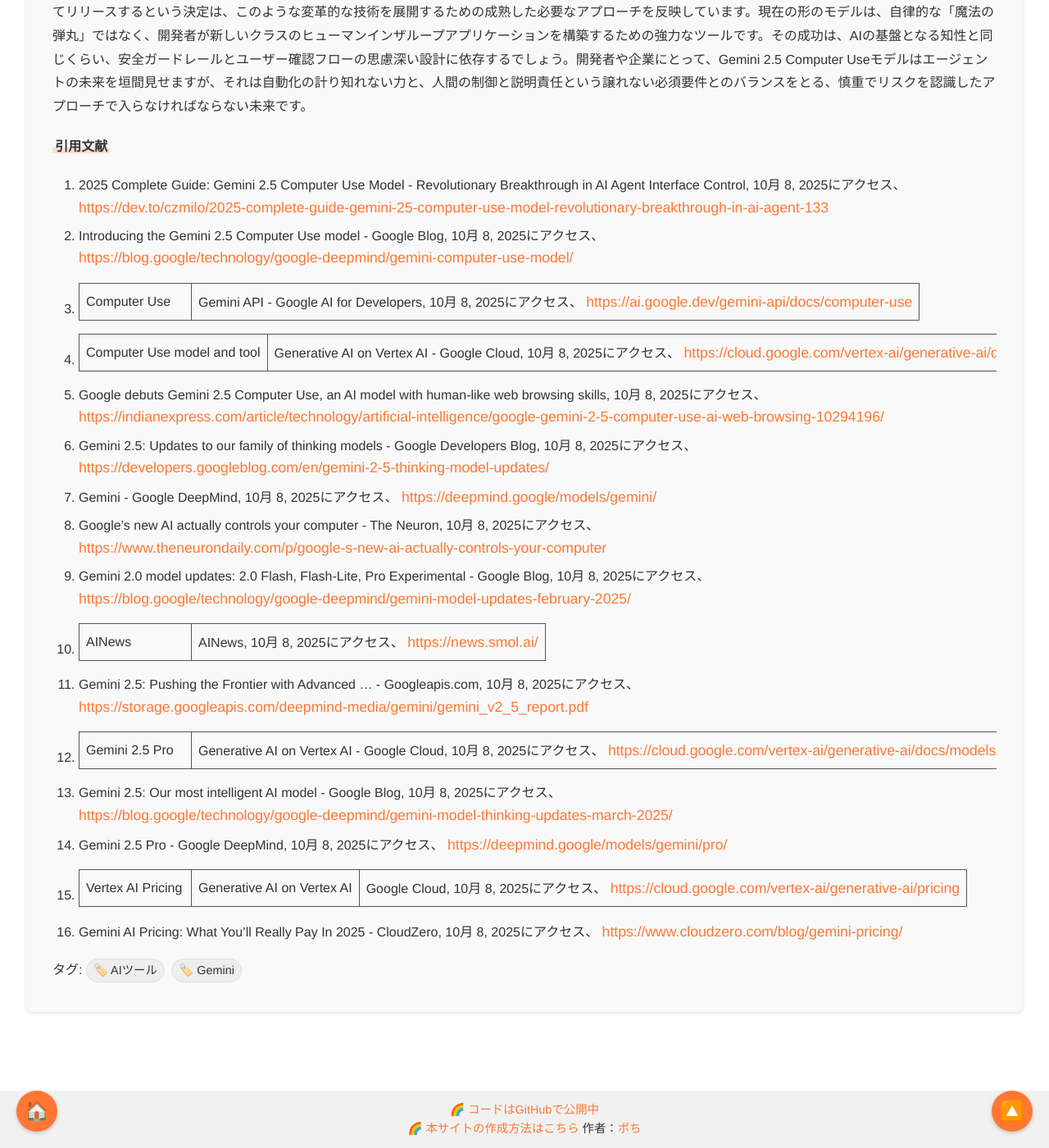
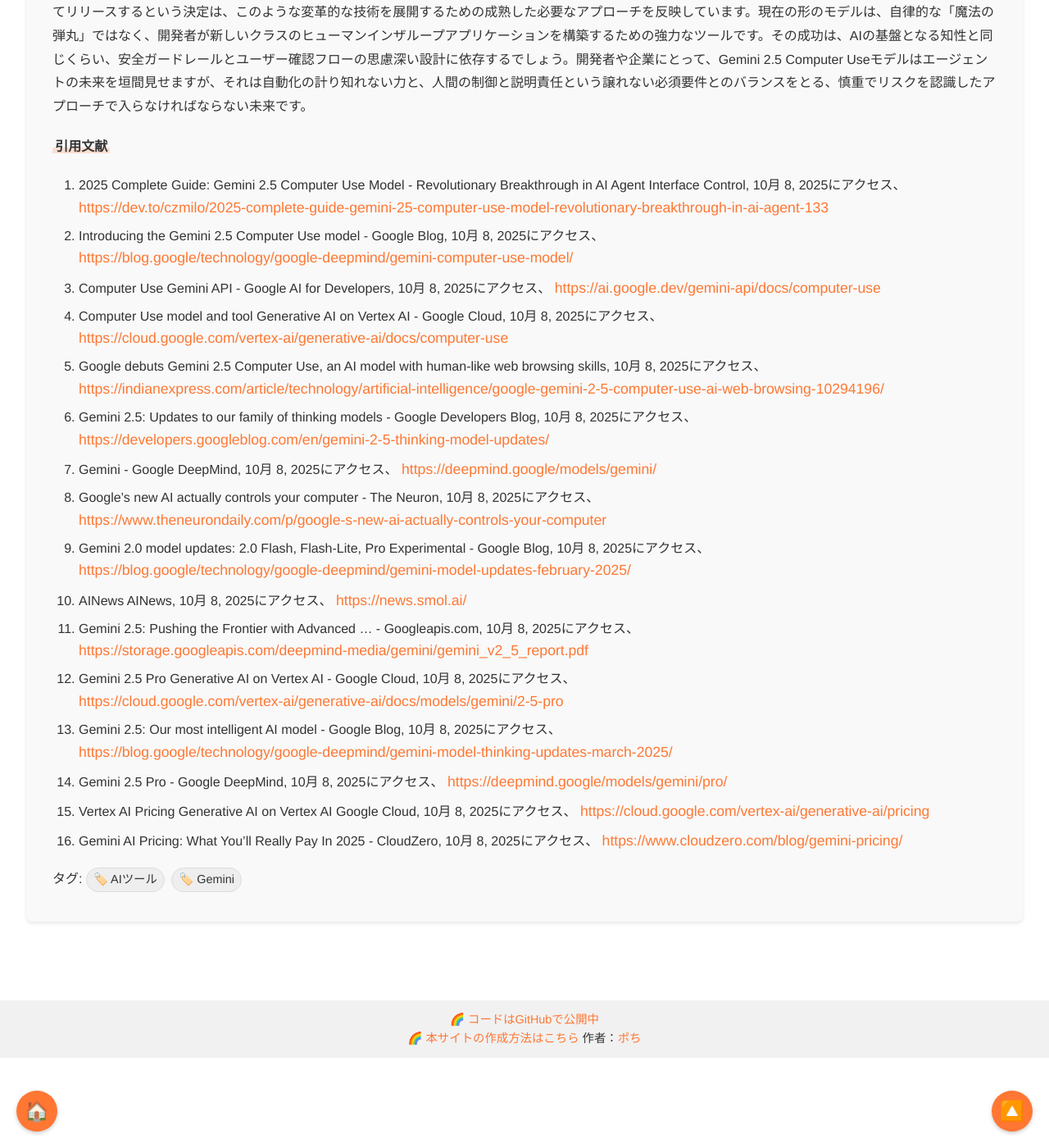
Before and after one commit to aegisfleet/share-deepresearch, a Jekyll site: the page built from _topics/gemini-2.5-computer-use/index.md, in a window 1280 px wide and 1400 px high, scrolled down 12334 px. Shown: the whole window at 82% size. Built offline with Jekyll 4.4.1, drawn with Linux system fonts in a browser that asks for light colours.

Commit message:
Auto update files

```diff
--- a/_topics/gemini-2.5-computer-use/index.md
+++ b/_topics/gemini-2.5-computer-use/index.md
@@ -225,17 +225,17 @@ Gemini 2.5 Computer Useモデルの現在の姿は、特化されたプレビュ
 
 1. 2025 Complete Guide: Gemini 2.5 Computer Use Model \- Revolutionary Breakthrough in AI Agent Interface Control, 10月 8, 2025にアクセス、 [https://dev.to/czmilo/2025-complete-guide-gemini-25-computer-use-model-revolutionary-breakthrough-in-ai-agent-133](https://dev.to/czmilo/2025-complete-guide-gemini-25-computer-use-model-revolutionary-breakthrough-in-ai-agent-133)
 2. Introducing the Gemini 2.5 Computer Use model \- Google Blog, 10月 8, 2025にアクセス、 [https://blog.google/technology/google-deepmind/gemini-computer-use-model/](https://blog.google/technology/google-deepmind/gemini-computer-use-model/)
-3. Computer Use | Gemini API \- Google AI for Developers, 10月 8, 2025にアクセス、 [https://ai.google.dev/gemini-api/docs/computer-use](https://ai.google.dev/gemini-api/docs/computer-use)
-4. Computer Use model and tool | Generative AI on Vertex AI \- Google Cloud, 10月 8, 2025にアクセス、 [https://cloud.google.com/vertex-ai/generative-ai/docs/computer-use](https://cloud.google.com/vertex-ai/generative-ai/docs/computer-use)
+3. Computer Use Gemini API \- Google AI for Developers, 10月 8, 2025にアクセス、 [https://ai.google.dev/gemini-api/docs/computer-use](https://ai.google.dev/gemini-api/docs/computer-use)
+4. Computer Use model and tool Generative AI on Vertex AI \- Google Cloud, 10月 8, 2025にアクセス、 [https://cloud.google.com/vertex-ai/generative-ai/docs/computer-use](https://cloud.google.com/vertex-ai/generative-ai/docs/computer-use)
 5. Google debuts Gemini 2.5 Computer Use, an AI model with human-like web browsing skills, 10月 8, 2025にアクセス、 [https://indianexpress.com/article/technology/artificial-intelligence/google-gemini-2-5-computer-use-ai-web-browsing-10294196/](https://indianexpress.com/article/technology/artificial-intelligence/google-gemini-2-5-computer-use-ai-web-browsing-10294196/)
 6. Gemini 2.5: Updates to our family of thinking models \- Google Developers Blog, 10月 8, 2025にアクセス、 [https://developers.googleblog.com/en/gemini-2-5-thinking-model-updates/](https://developers.googleblog.com/en/gemini-2-5-thinking-model-updates/)
 7. Gemini \- Google DeepMind, 10月 8, 2025にアクセス、 [https://deepmind.google/models/gemini/](https://deepmind.google/models/gemini/)
 8. Google's new AI actually controls your computer \- The Neuron, 10月 8, 2025にアクセス、 [https://www.theneurondaily.com/p/google-s-new-ai-actually-controls-your-computer](https://www.theneurondaily.com/p/google-s-new-ai-actually-controls-your-computer)
 9. Gemini 2.0 model updates: 2.0 Flash, Flash-Lite, Pro Experimental \- Google Blog, 10月 8, 2025にアクセス、 [https://blog.google/technology/google-deepmind/gemini-model-updates-february-2025/](https://blog.google/technology/google-deepmind/gemini-model-updates-february-2025/)
-10. AINews | AINews, 10月 8, 2025にアクセス、 [https://news.smol.ai/](https://news.smol.ai/)
+10. AINews AINews, 10月 8, 2025にアクセス、 [https://news.smol.ai/](https://news.smol.ai/)
 11. Gemini 2.5: Pushing the Frontier with Advanced ... \- Googleapis.com, 10月 8, 2025にアクセス、 [https://storage.googleapis.com/deepmind-media/gemini/gemini\_v2\_5\_report.pdf](https://storage.googleapis.com/deepmind-media/gemini/gemini_v2_5_report.pdf)
-12. Gemini 2.5 Pro | Generative AI on Vertex AI \- Google Cloud, 10月 8, 2025にアクセス、 [https://cloud.google.com/vertex-ai/generative-ai/docs/models/gemini/2-5-pro](https://cloud.google.com/vertex-ai/generative-ai/docs/models/gemini/2-5-pro)
+12. Gemini 2.5 Pro Generative AI on Vertex AI \- Google Cloud, 10月 8, 2025にアクセス、 [https://cloud.google.com/vertex-ai/generative-ai/docs/models/gemini/2-5-pro](https://cloud.google.com/vertex-ai/generative-ai/docs/models/gemini/2-5-pro)
 13. Gemini 2.5: Our most intelligent AI model \- Google Blog, 10月 8, 2025にアクセス、 [https://blog.google/technology/google-deepmind/gemini-model-thinking-updates-march-2025/](https://blog.google/technology/google-deepmind/gemini-model-thinking-updates-march-2025/)
 14. Gemini 2.5 Pro \- Google DeepMind, 10月 8, 2025にアクセス、 [https://deepmind.google/models/gemini/pro/](https://deepmind.google/models/gemini/pro/)
-15. Vertex AI Pricing | Generative AI on Vertex AI | Google Cloud, 10月 8, 2025にアクセス、 [https://cloud.google.com/vertex-ai/generative-ai/pricing](https://cloud.google.com/vertex-ai/generative-ai/pricing)
+15. Vertex AI Pricing Generative AI on Vertex AI Google Cloud, 10月 8, 2025にアクセス、 [https://cloud.google.com/vertex-ai/generative-ai/pricing](https://cloud.google.com/vertex-ai/generative-ai/pricing)
 16. Gemini AI Pricing: What You'll Really Pay In 2025 \- CloudZero, 10月 8, 2025にアクセス、 [https://www.cloudzero.com/blog/gemini-pricing/](https://www.cloudzero.com/blog/gemini-pricing/)
```
